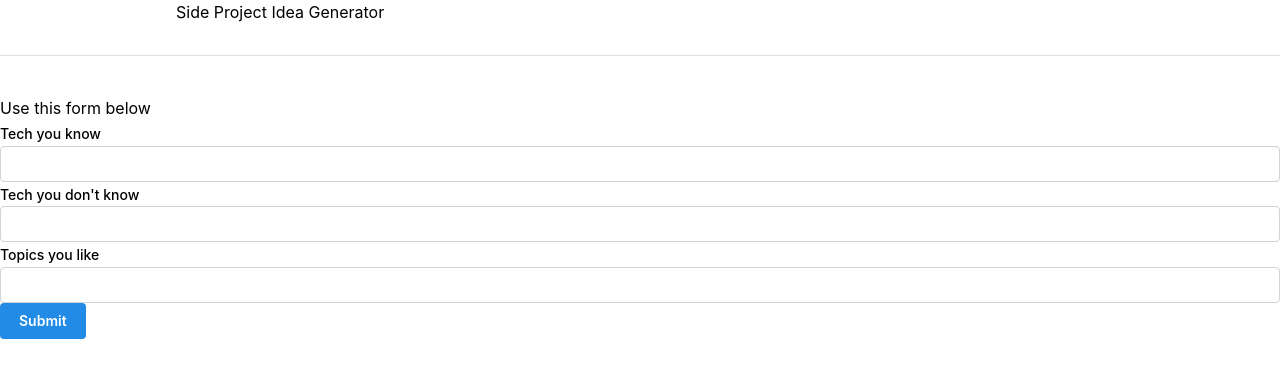
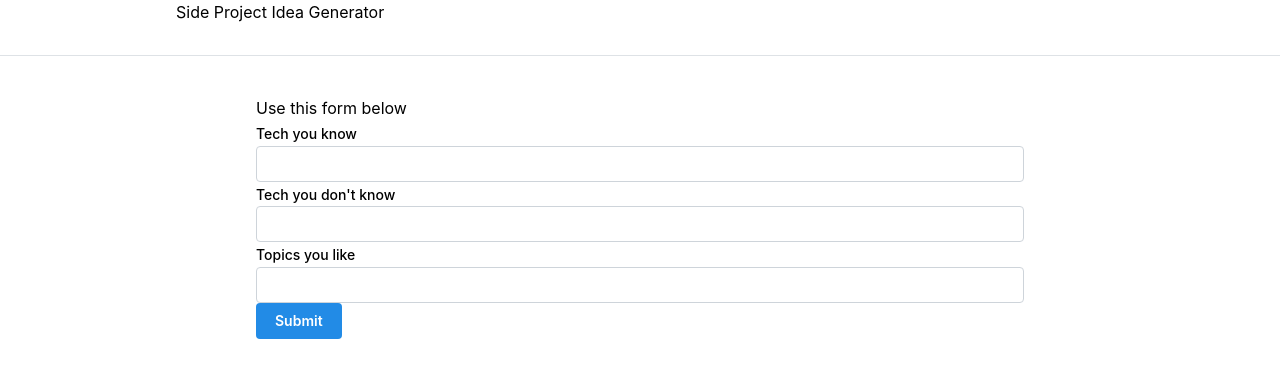
Before and after one commit to sxflynn/SideprojectIdeaGenerator, a React (Vite) app in the folder frontend/: page / in a window 1280 px wide. Shown: the top 378 px of the page. Built offline with nearby package versions, Linux system fonts and the light colour scheme.

Commit message:
max auto width

```diff
--- a/frontend/src/App.tsx
+++ b/frontend/src/App.tsx
@@ -1,5 +1,5 @@
 import "@mantine/core/styles.css";
-import { MantineProvider } from "@mantine/core";
+import { Container, MantineProvider } from "@mantine/core";
 import { theme } from "./theme";
 import { Homepage } from "./pages/Homepage";
 import { Header } from "./components/Header"
@@ -7,6 +7,6 @@ import { Header } from "./components/Header"
 export default function App() {
   return <MantineProvider theme={theme}>
     <Header/>
-    <Homepage/>
+    <Container maw={800}><Homepage/></Container>
     </MantineProvider>;
 }
```
